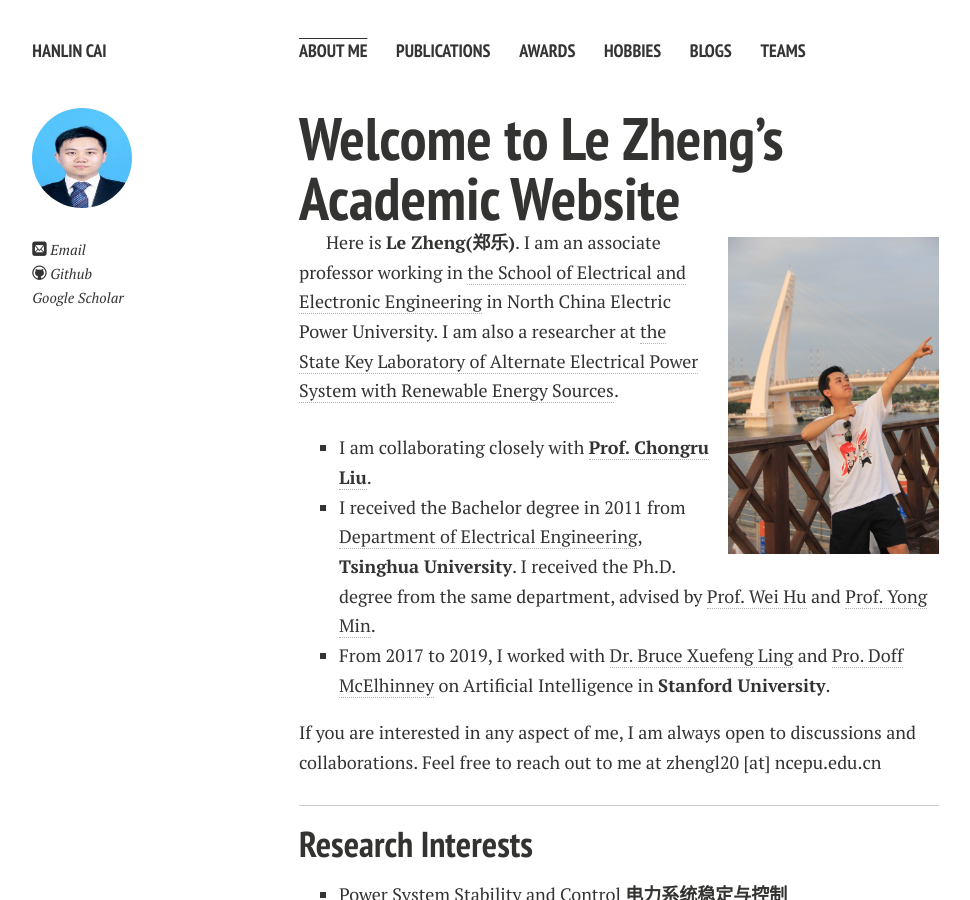
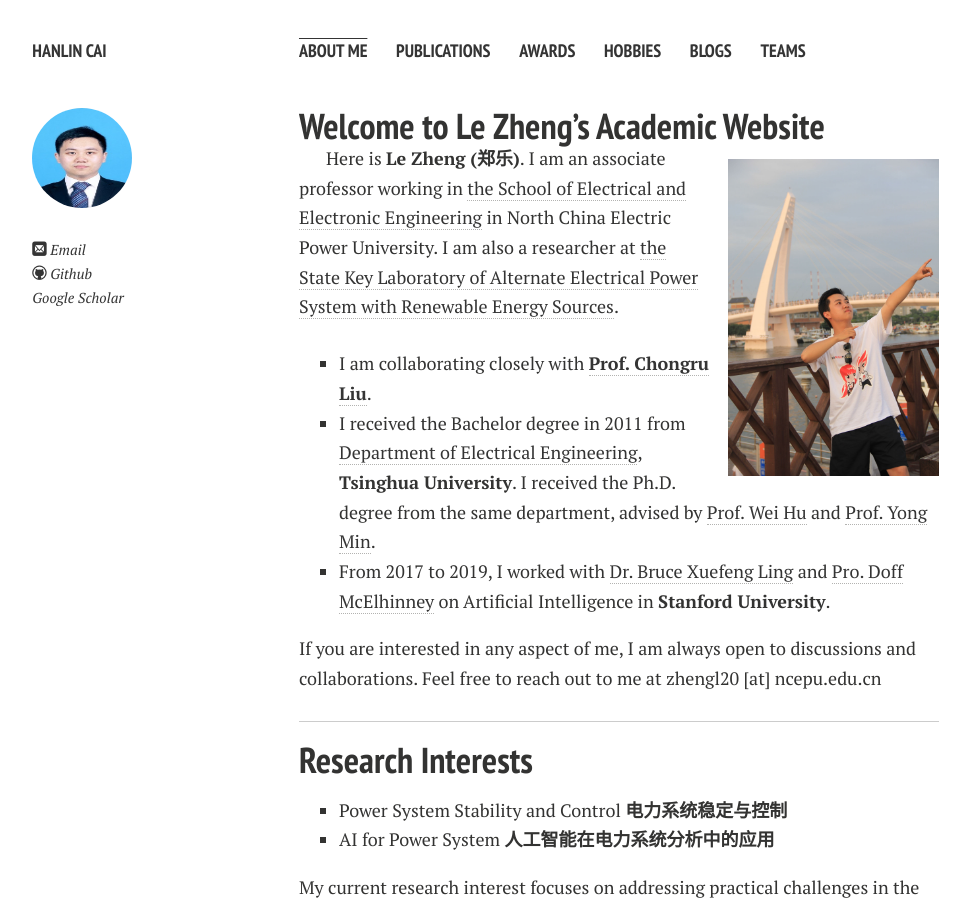
Before and after one commit to LeZhengNCEPU/LeZhengNCEPU.github.io, a Jekyll site: the page built from index.md, in a window 1280 px wide and 900 px high. Shown: the whole window, without its empty margins (21-991 px from the left). Built offline with Jekyll 4.4.1, drawn with Linux system fonts in a browser that asks for light colours; nearby versions of some CDN libraries; comment, search, counter and statistics services are not loaded; a style sheet for code colours, icons or effects is not loaded; our own code applies the rules of GitHub Pages for plain Markdown files.

```diff
--- a/index.md
+++ b/index.md
@@ -2,12 +2,12 @@
 layout: page
 ---
 
-# Welcome to Le Zheng's Academic Website
+## Welcome to Le Zheng's Academic Website
 
 <img src="/images/lzheng.jpg" class="floatpic" width="360" height="480">
 
 
-Here is **Le Zheng(郑乐)**. I am an associate professor working in [the School of Electrical and Electronic Engineering](https://electric.ncepu.edu.cn/) in North China Electric Power University. I am also a researcher at [the State Key Laboratory of Alternate Electrical Power System with Renewable Energy Sources](https://laps.ncepu.edu.cn/).
+Here is **Le Zheng (郑乐)**. I am an associate professor working in [the School of Electrical and Electronic Engineering](https://electric.ncepu.edu.cn/) in North China Electric Power University. I am also a researcher at [the State Key Laboratory of Alternate Electrical Power System with Renewable Energy Sources](https://laps.ncepu.edu.cn/).
 - I am collaborating closely with [**Prof. Chongru Liu**](https://www.liucrgroup.com/).
 - I received the Bachelor degree in 2011 from [Department of Electrical Engineering](https://www.eea.tsinghua.edu.cn/), **Tsinghua University**. I received the Ph.D. degree from the same department, advised by [Prof. Wei Hu](https://www.eea.tsinghua.edu.cn/faculties/whu.htm) and [Prof. Yong Min](https://www.eea.tsinghua.edu.cn/faculties/ymin.htm).
 - From 2017 to 2019, I worked with [Dr. Bruce Xuefeng Ling](https://biox.stanford.edu/people/bruce-ling) and [Pro. Doff McElhinney](https://med.stanford.edu/profiles/doff-mcelhinney) on Artificial Intelligence in **Stanford University**.
```
